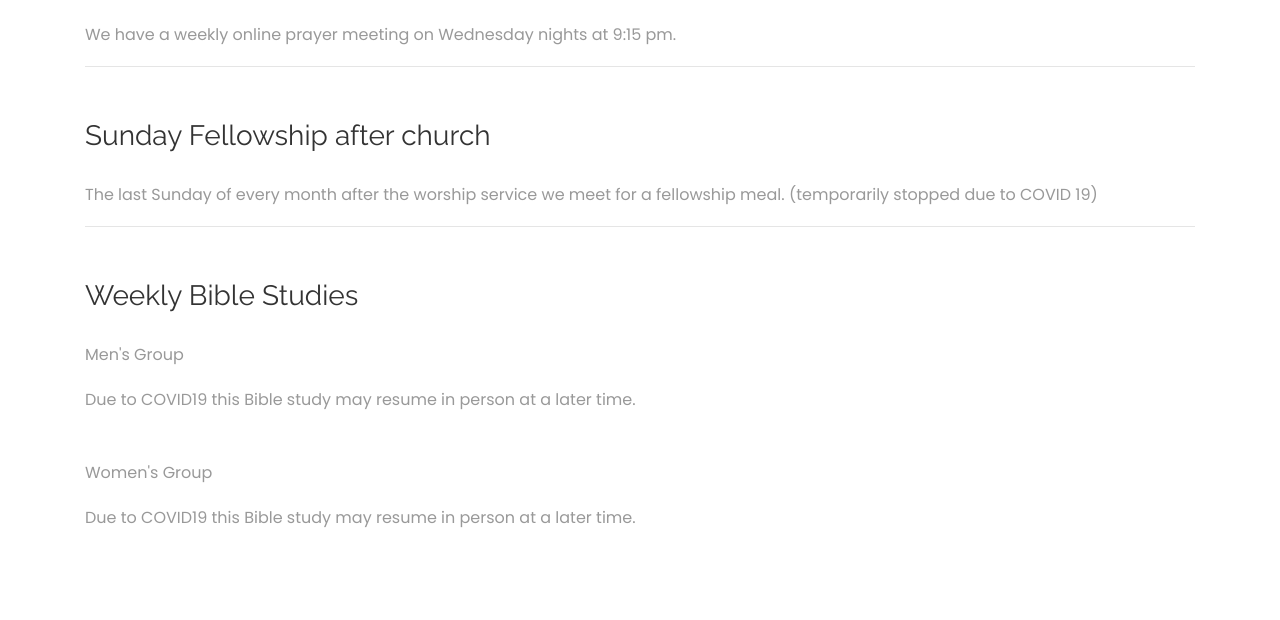
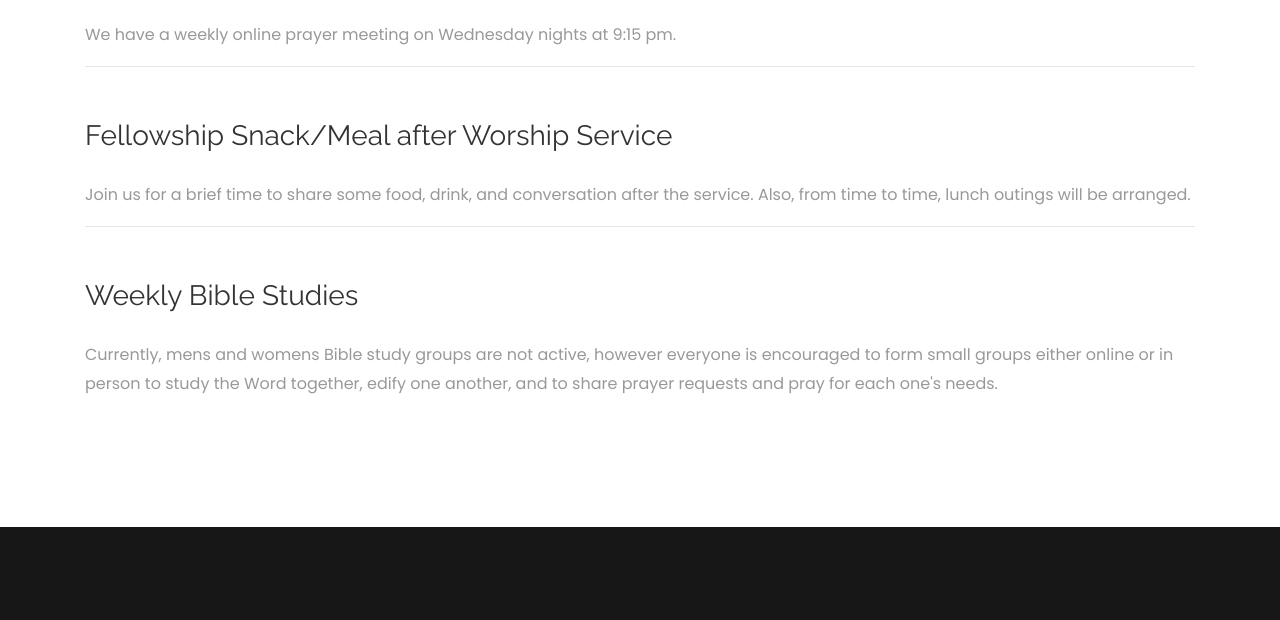
Before and after one commit to grashupfer99/wem, a plain HTML site: page connect.html in a window 1280 px wide. Shown: the part 974-1594 px from the top of the page. Drawn offline with Linux system fonts and the light colour scheme; files whose address does not match are found by name.

Commit message:
update content

```diff
--- a/connect.html
+++ b/connect.html
@@ -131,20 +131,15 @@
 
           <hr>
 
-          <h3 class="mb-4 mt-5">Sunday Fellowship after church</h3>
-          <p>The last Sunday of every month after the worship service we meet for a fellowship meal. (temporarily
-            stopped
-            due to COVID 19)</p>
+          <h3 class="mb-4 mt-5">Fellowship Snack/Meal after Worship Service</h3>
+          <p>Join us for a brief time to share some food, drink, and conversation after the service. Also, from time to time, lunch outings will be arranged.</p>
 
           <hr>
 
           <h3 class="mb-4 mt-5">Weekly Bible Studies</h3>
-          <p>Men's Group</p>
-          <p>Due to COVID19 this Bible study may resume in person at a later time.</p>
-          <br />
-
-          <p>Women's Group</p>
-          <p>Due to COVID19 this Bible study may resume in person at a later time.</p>
+          <p>
+            Currently, mens and womens Bible study groups are not active, however everyone is encouraged to form small groups either online or in person to study the Word together, edify one another, and to share prayer requests and pray for each one's needs.
+          </p>
 
         </div>
       </div>
```
